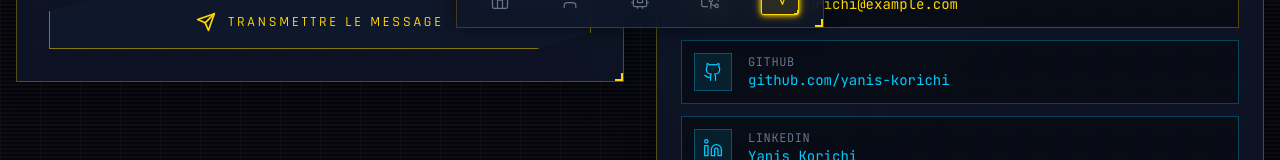
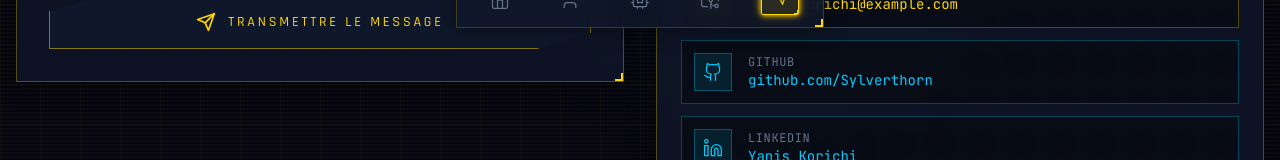
Before and after one commit to Sylverthorn/Portfolio, a React (Vite) app: page /shrine in a window 1280 px wide. Shown: the part 756-916 px from the top of the page. Built offline with nearby package versions, Linux system fonts and the light colour scheme.

Commit message:
contact updated

```diff
--- a/src/pages/SummoningShrine.jsx
+++ b/src/pages/SummoningShrine.jsx
@@ -62,23 +62,23 @@
     {
       icon: Github,
       label: 'GitHub',
-      value: 'github.com/yanis-korichi',
+      value: 'github.com/Sylverthorn',
       color: 'rpg-mana',
-      link: 'https://github.com'
+      link: 'https://github.com/Sylverthorn'
     },
     {
       icon: Linkedin,
       label: 'LinkedIn',
       value: 'Yanis Korichi',
       color: 'rpg-mana',
-      link: 'https://linkedin.com'
+      link: 'https://www.linkedin.com/in/yanis-korichi/'
     },
     {
       icon: FileText,
       label: 'CV / Portfolio',
       value: 'Télécharger PDF',
       color: 'rpg-crimson',
-      link: '#'
+      link: '/CV_Korichi_Yanis.pdf'
     }
   ];
 
```
